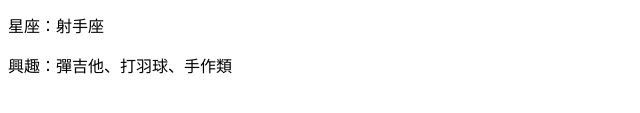
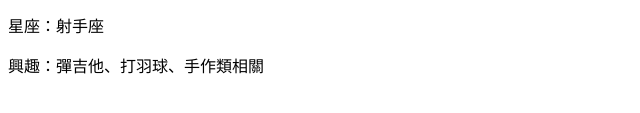
Before and after one commit to yiyun12o9/yiyun12o9.github.io, a plain HTML site: page index.html in a window 1280 px wide. Shown: the part 187-300 px from the top of the page, 0-640 px from the left. Drawn offline with Linux system fonts and the light colour scheme.

Commit message:
Update index.html

```diff
--- a/index.html
+++ b/index.html
@@ -10,6 +10,6 @@
     <p>性別：女</p>
     <p>生日：88/12/09</p>
     <p>星座：射手座</p>
-    <p>興趣：彈吉他、打羽球、手作類</p>
+    <p>興趣：彈吉他、打羽球、手作類相關</p>
   </body>
 </html>
```
